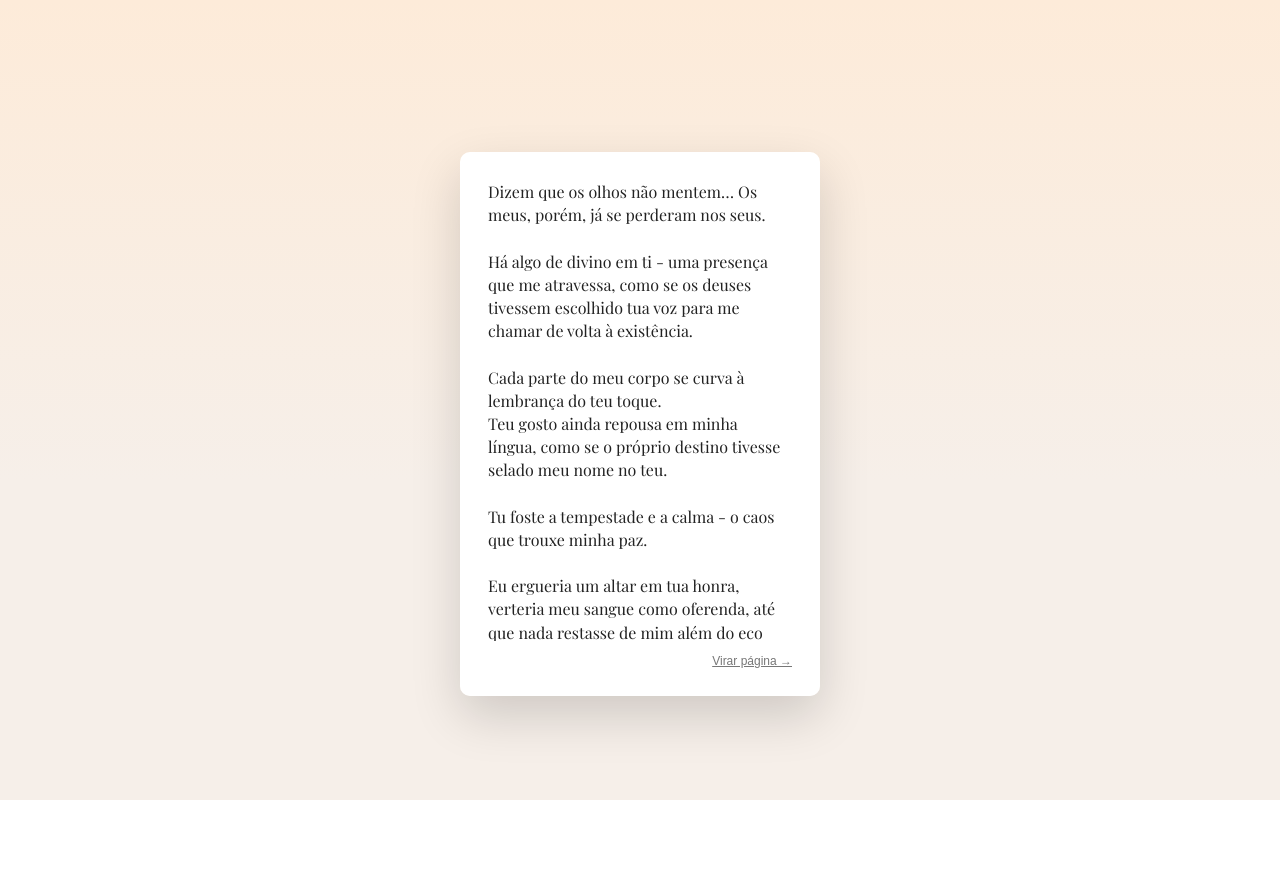
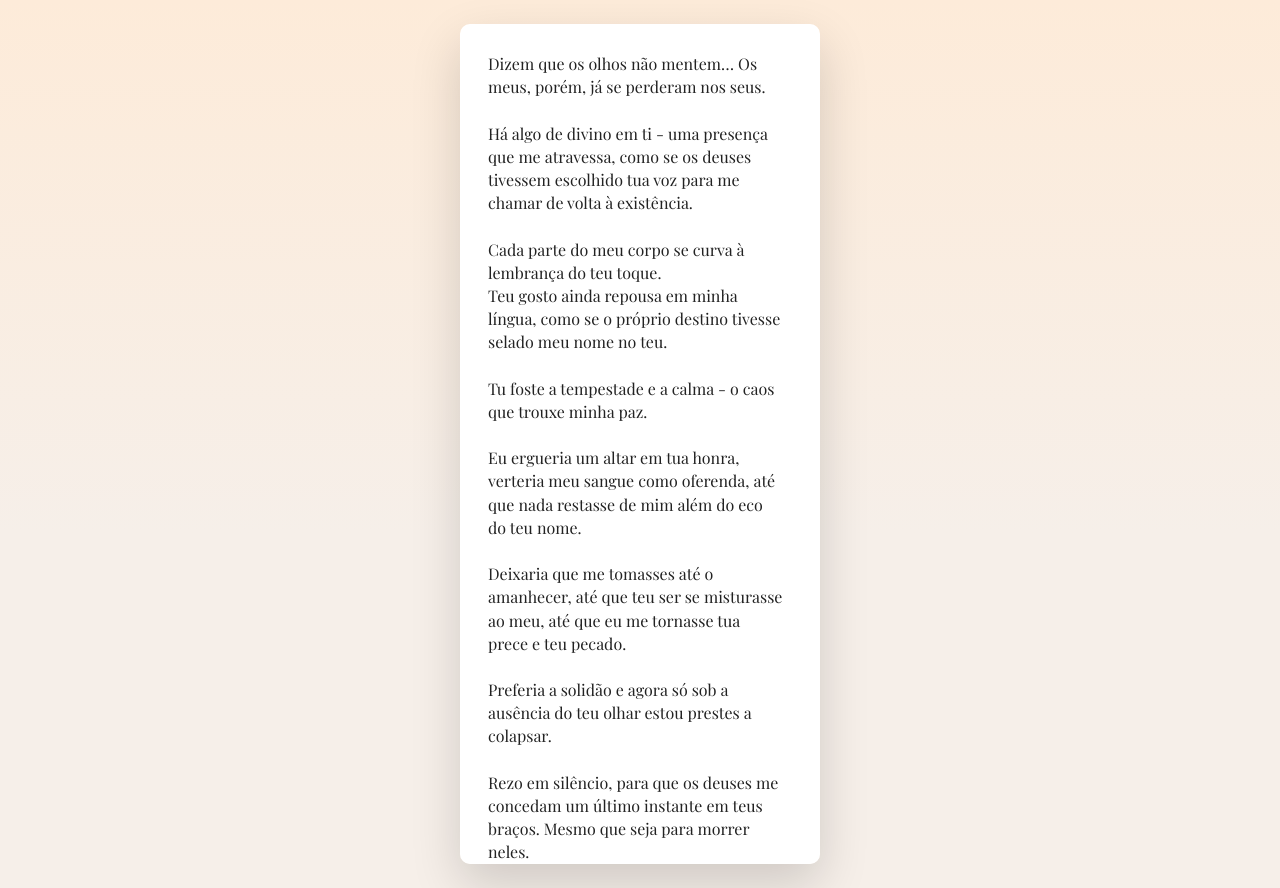
Before and after one commit to riornandes-ui/LaryssaGoncalvesLacerda, a plain HTML site: page index.html in a window 1280 px wide. Before the commit the page ends 800 px from the top, so only its background shows below. Drawn offline with nearby package versions, Linux system fonts and the light colour scheme.

Commit message:
Update index.html

```diff
--- a/index.html
+++ b/index.html
@@ -14,12 +14,11 @@
 }
 
 html,body{
-  height:100%;
+  height:auto;
   margin:0;
   background:linear-gradient(180deg,#fdebd9 0%,#f6efe9 60%);
   font-family:Inter,system-ui,Arial;
   color:var(--text);
-  overflow:hidden;
 }
 
 .wrap{
@@ -33,8 +32,8 @@ html,body{
 .book{
   width:92vw;
   max-width:360px;
-  height:68vh;
-  max-height:560px;
+  height:auto;
+  max-height:none;
   perspective:1200px;
   position:relative;
   overflow:visible;
@@ -43,11 +42,11 @@ html,body{
 .leaf{
   width:100%;
   height:100%;
+  position:relative;
   transform-style:preserve-3d;
   transition:transform 700ms cubic-bezier(.2,.9,.3,1);
   box-shadow:0 20px 50px rgba(0,0,0,.16);
   border-radius:10px;
-  overflow:visible;
 }
 
 .leaf.flipped{ transform:rotateY(-180deg); }
@@ -58,11 +57,11 @@ html,body{
   background:var(--paper);
   border-radius:10px;
   box-sizing:border-box;
-  padding:28px;
   -webkit-backface-visibility:hidden;
   backface-visibility:hidden;
   display:flex;
   flex-direction:column;
+  padding:28px;
   overflow:visible;
 }
 
@@ -86,19 +85,20 @@ html,body{
   font-family:'Playfair Display',serif;
   font-size:16px;
   line-height:1.45;
+  color:#222;
   white-space:pre-wrap;
   padding-right:8px;
-  flex:1;
-  overflow-y:auto;
-  -webkit-overflow-scrolling:touch;
-  touch-action:pan-y;
+  overflow:visible;
+  -webkit-overflow-scrolling:auto;
+  touch-action:auto;
+  overscroll-behavior:auto;
 }
-
 .footer{
   margin-top:12px;
   text-align:right;
   font-size:12px;
   color:#aaa;
+  display: none;
 }
 
 .btn-turn{
@@ -195,6 +195,11 @@ input[type=checkbox]{
   animation:floatUp 4s linear forwards;
   opacity:0.8;
 }
+
+#poemHer{
+  margin-bottom: 50px;
+
+}
 @keyframes floatUp{
   0%{ transform:translateY(0) scale(1) rotate(0deg); opacity:1; }
   100%{ transform:translateY(-110vh) scale(1.8) rotate(360deg); opacity:0; }
@@ -223,16 +228,13 @@ input[type=checkbox]{
       <div class="leaf" id="leaf">
         <div class="face front">
           <div class="poem" id="poemHer"></div>
-            <div class="footer">
-              <button class="btn-turn" id="btnFlip">Virar página →</button>
-            </div>
+          <div class="footer">Toque na página para virar →</div>
         </div>
         <div class="face back">
           <h3 class="title">Para ela</h3>
           <div class="author">Meu poema</div>
           <div class="poem" id="poemMe"></div>
-                <div class="footer">
-            <button class="btn-turn" id="btnFinish">Finalizar</button>
+          <div class="footer">Toque para finalizar</div>
         </div>
       </div>
     </div>
@@ -261,35 +263,40 @@ input[type=checkbox]{
   document.getElementById('poemHer').textContent = poemHer;
   document.getElementById('poemMe').textContent = poemMe;
 
-    const leaf = document.getElementById('leaf');
+  const book   = document.getElementById('book');
+  const leaf   = document.getElementById('leaf');
+  const front  = leaf.querySelector('.face.front');
+  const back   = leaf.querySelector('.face.back');
   const overlay = document.getElementById('overlay');
-    const toast = document.getElementById('toast');
   const yes = document.getElementById('yes');
   const no = document.getElementById('no');
   const submitBtn = document.getElementById('submitBtn');
   const result = document.getElementById('result');
-    const btnFlip = document.getElementById('btnFlip');
-    const btnFinish = document.getElementById('btnFinish');
 
   let state = 0;
-    let toastTimer = null;
 
-    function showToast(){
-      toast.classList.add('show');
-      clearTimeout(toastTimer);
-      toastTimer = setTimeout(()=>{ toast.classList.remove('show'); }, 1500);
+  function adjustBookHeight(){
+    requestAnimationFrame(()=>{
+      const frontHeight = front.scrollHeight;
+      const backHeight  = back.scrollHeight;
+      const maxHeight   = Math.max(frontHeight, backHeight);
+
+      book.style.height = maxHeight + 'px';
+      leaf.style.height = maxHeight + 'px';
+      front.style.height = '100%';
+      back.style.height  = '100%';
+    });
   }
 
-    btnFlip.addEventListener('click', ()=>{
+  document.fonts.ready.then(adjustBookHeight);
+  window.addEventListener('resize', adjustBookHeight);
+
+  leaf.addEventListener('click', (e)=>{
+    e.stopPropagation();
     if(state === 0){
       leaf.classList.add('flipped');
       state = 1;
-    setTimeout(showToast, 260);
-      }
-    });
-
-    btnFinish.addEventListener('click', ()=>{
-    if(state === 1){
+    } else if(state === 1){
       overlay.classList.add('show');
       state = 2;
     }
```
Lines whose indentation alone changed are shown as unchanged.
